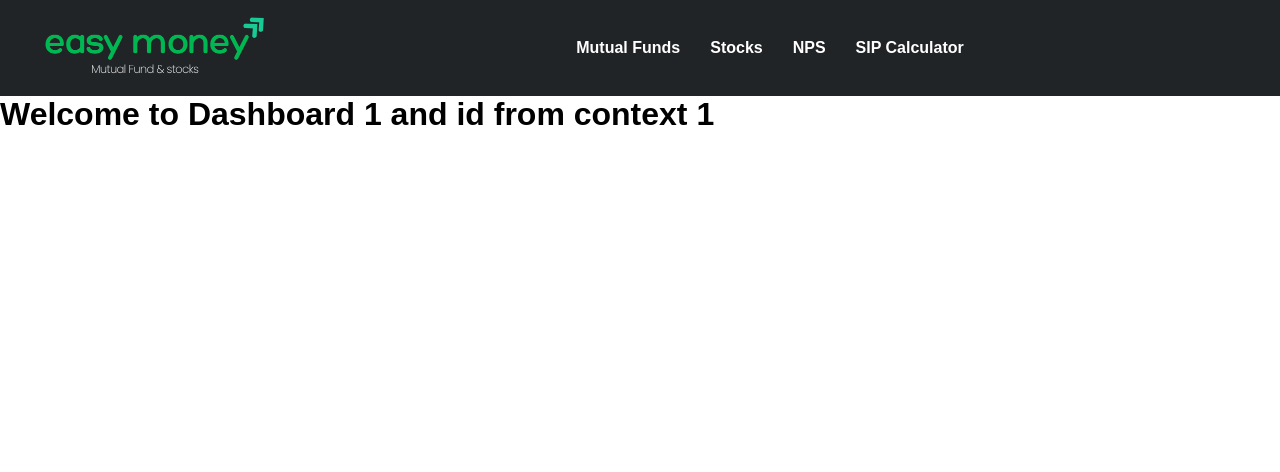
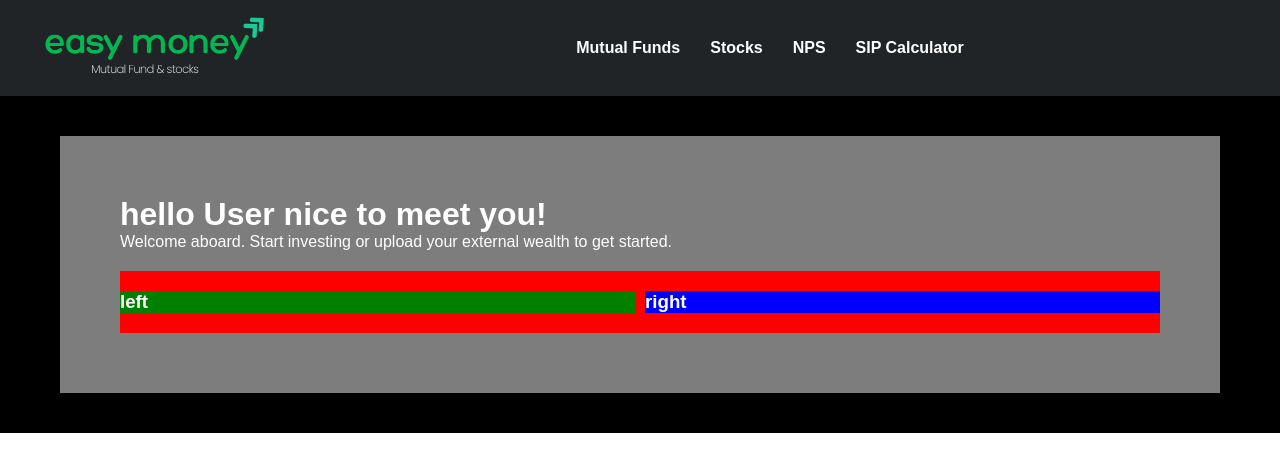
Before and after one commit to MashooqAli9140/easy-money, a React (Vite) app in the folder frontend/easymoney/: page /dashboard/1 in a window 1280 px wide. Shown: the top 472 px of the page. Built offline with nearby package versions, Linux system fonts and the light colour scheme.

Commit message:
dashboard updated

```diff
--- /dev/null
+++ b/frontend/easymoney/src/Pages/User_Dashboard/Dashboard.css
@@ -0,0 +1,9 @@
+#dashboard-hero{
+    background-color: black;
+    padding: 40px 60px 40px 60px;
+}
+#dashboard-hero-content{
+    background-color: rgb(125, 125, 125);
+    padding: 60px 60px 60px 60px;
+    color: white;
+}
--- a/frontend/easymoney/src/Pages/User_Dashboard/Dashboard.jsx
+++ b/frontend/easymoney/src/Pages/User_Dashboard/Dashboard.jsx
@@ -1,17 +1,31 @@
 import React from 'react'
 import { useParams } from 'react-router-dom'
 import { useGlobleContext } from '../../componants/GlobleContext/GlobleContext';
+import './Dashboard.css';
 
 const Dashboard = () => {
   const { id } = useParams();
   const { login , setLogin } = useGlobleContext();
-  if( id ) setLogin(true);
+  if( id ){
+    setLogin(true)
+  };
 
   return (
-    <div>
-         <div>
-            <h1> Welcome to Dashboard {id} and id from context { id } </h1>
-         </div>
+    <div id='dashboard-hero'>
+          <div id='dashboard-hero-content'>
+                 <div>
+                    <h1> hello User nice to meet you! </h1>
+                    <p>Welcome aboard. Start investing or upload your external wealth to get started.</p>
+                 </div>
+                 <div style={{marginTop:'20px', flexGrow:"grow",display:"flex", gap:'10px', backgroundColor:"red", padding:"20px 0px 20px 0px"}}>
+                         <div style={{ backgroundColor:"green" , width:'100%'}} >
+                            <h3> left </h3>
+                         </div>
+                         <div style={{ backgroundColor:"blue", width:'100%'}} >
+                             <h3> right </h3>
+                         </div>
+                 </div>
+          </div>
     </div>
   )
 }
```
